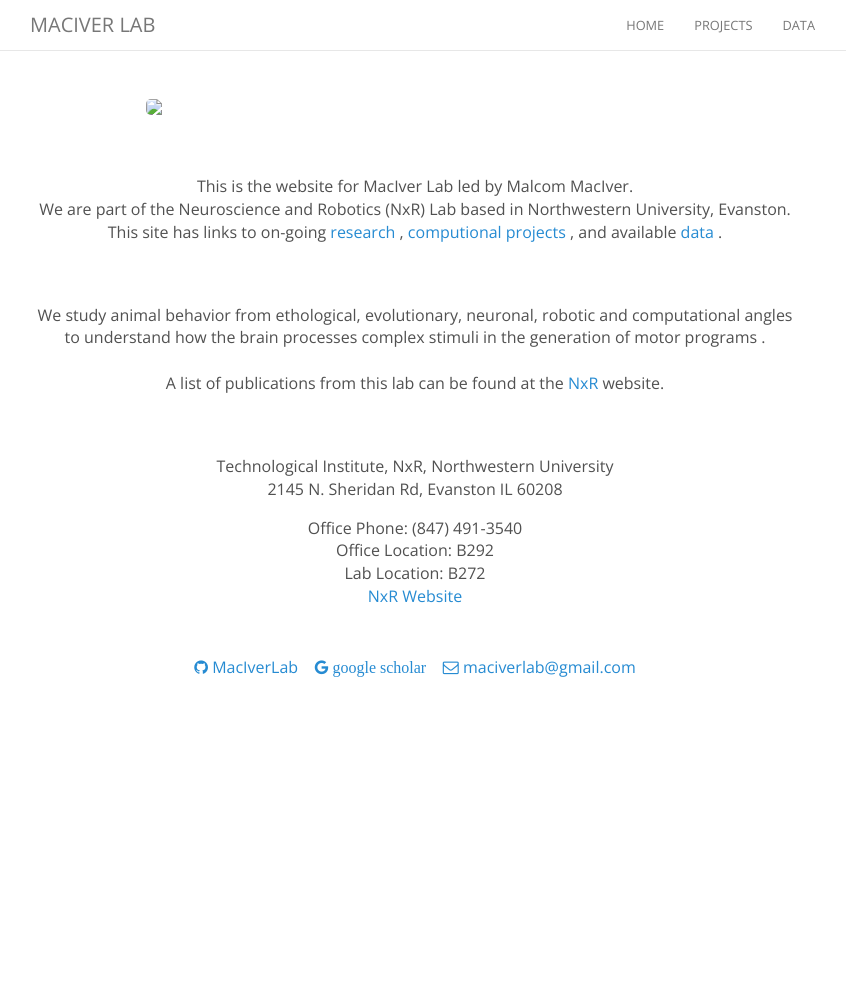
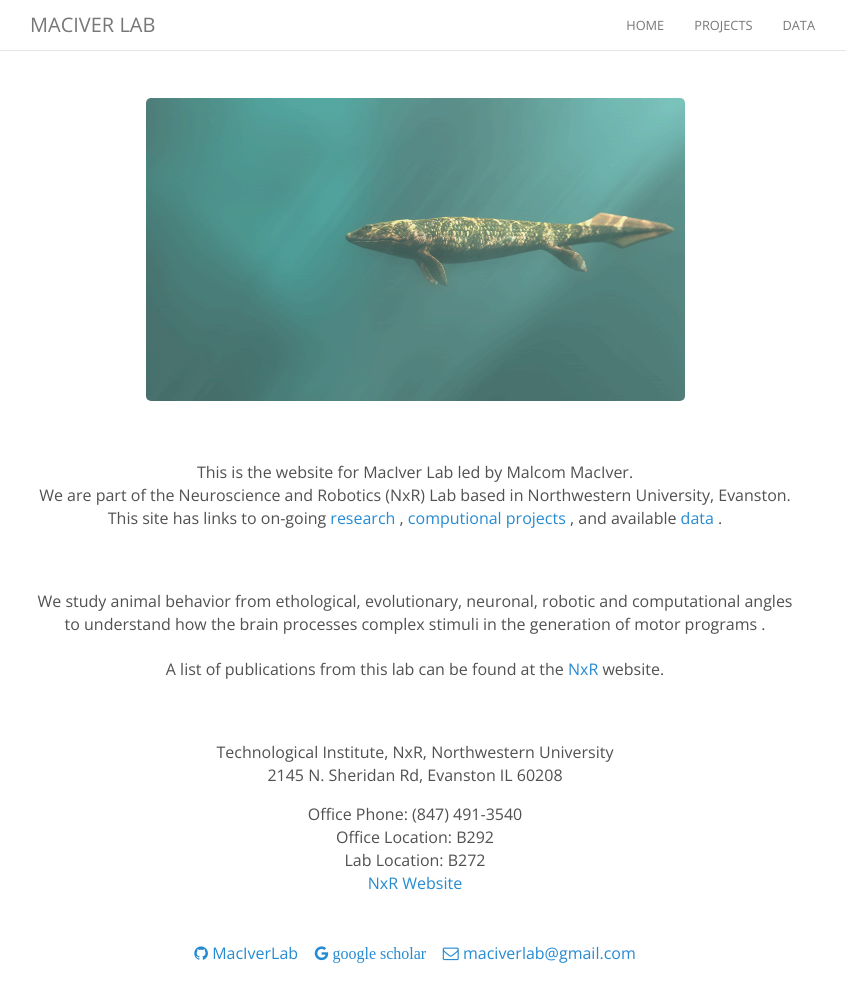
Before and after one commit to maciverlab/maciverlab.github.io, a Jekyll site: the page built from index.html, in a window 1280 px wide and 985 px high. Shown: the whole window, without its empty margins (225-1071 px from the left). Built offline with Jekyll 4.4.1, drawn with Linux system fonts in a browser that asks for light colours; nearby versions of some CDN libraries; comment, search, counter and statistics services are not loaded.

Commit message:
source for image edited

```diff
--- a/index.html
+++ b/index.html
@@ -4,10 +4,7 @@ layout: default
 
 <div class='container'>
     <header class="masthead text-center">
-        <div style="width:1px; height:1px; visibility:hidden; overflow:hidden">
-                <img class='img-responsive center-block' src='{{site.url}}/assets/panderichthys.gif'/>
-        </div>
-        <img class='img-responsive center-block' src="{{site.url}}/asstes/panderichthys.gif" width="70%" height="70%" onmouseover="this.src='{{site.url}}/assets/tiktaalik.gif'" width="70%" height="70%" onmouseout="this.src='{{site.url}}/assets/panderichthys.gif'" width="70%" height="70%" />
+        <img class='img-responsive center-block' src="{{site.url}}/assets/panderichthys.gif" width="70%" height="70%" onmouseover="this.src='{{site.url}}/assets/tiktaalik.gif'" width="70%" height="70%" onmouseout="this.src='{{site.url}}/assets/panderichthys.gif'" width="70%" height="70%" />
      <br><br>
       <p> This is the website for MacIver Lab led by Malcom MacIver. <br>
       We are part of the Neuroscience and Robotics (NxR) Lab based in Northwestern University, Evanston. <br>
```
